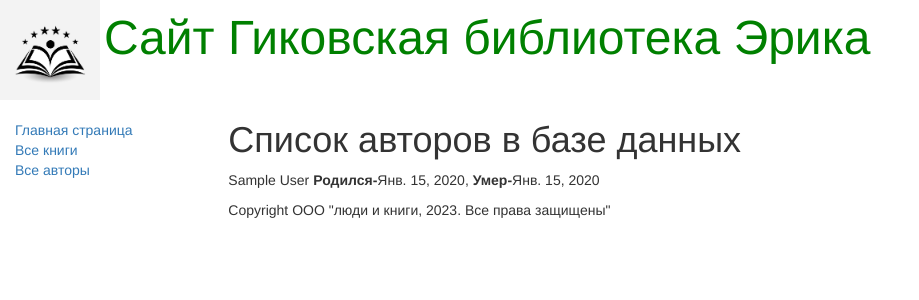
After one commit to ErikNeph/Eric-s_Geek_Library, a Django app: page /authors/ in a window 1280 px wide. The commit adds this page. Shown: the top 300 px of the page, without its empty margins (0-919 px from the left). Run offline with Django 3.2, Linux system fonts and the light colour scheme; tables that the repository leaves empty hold one stand-in row (values such as "Sample post"); some libraries are stand-ins or nearby versions.

Commit message:
Добавил новый класс в views.py, добавил в base_generic.html пагинацию, написал новый шаблон author_list для описания авторов.

```diff
--- a/GeekLibrary/GeekLibrary/urls.py
+++ b/GeekLibrary/GeekLibrary/urls.py
@@ -9,4 +9,5 @@ urlpatterns = [
     url(r'^books/$', views.BookListView.as_view(), name='books'),
     # Определяет шаблон, связывающие URL-адрес с обобщенным классом
     url(r'^book/(?P<pk>\d+)$', views.BookDetailView.as_view(), name='book-detail'),
+    url(r'^authors/$', views.AuthorListView.as_view(), name='authors'),
 ]
--- a/GeekLibrary/catalog/templates/base_generic.html
+++ b/GeekLibrary/catalog/templates/base_generic.html
@@ -24,12 +24,29 @@
               <ul class="sidebar-nav">
                   <li><a href="{% url 'index' %}">Главная страница</a></li>
                   <li><a href="{% url 'books' %}">Все книги</a></li>
-                  <li><a href="">Все авторы</a></li>
+                  <li><a href="{% url 'authors' %}">Все авторы</a></li>
               </ul>
               {% endblock %}
           </div>
           <div class="col-sm-10">
               {% block content %} {% endblock %}
+              {% block pagination %}
+                  {% if is_paginated %}
+                      <div class="pagination">
+                          <span class="page-links">
+                              {% if page_obj.has_previous %}
+                                  <a href="{{request.path}}?page={{page_obj.previous_page_number}}">Предыдущая</a>
+                              {% endif %}
+                              <span class="page-current">
+                                  Страница {{page_obj.number}} из {{page_obj.paginator.num_pages}}.
+                              </span>
+                              {% if page_obj.has_next %}
+                                  <a href="{{request.path}}?page={{page_obj.next_page_number}}">Следующая</a>
+                              {% endif %}
+                          </span>
+                      </div>
+                  {% endif %}
+              {% endblock %}
               {% block footer %}
                   {% block copyright %}
               <p>Copyright OOO "люди и книги, 2023. Все права защищены"</p>
--- /dev/null
+++ b/GeekLibrary/catalog/templates/catalog/author_list.html
@@ -0,0 +1,13 @@
+{% extends "base_generic.html" %}
+{% block content %}
+    <h1>Список авторов в базе данных</h1>
+    {% if author_list %}
+        {% for author in author_list.all %}
+        <p>{{author.first_name}} {{author.last_name}}
+            <strong>Родился-</strong>{{author.date_of_birth}},
+            <strong>Умер-</strong>{{author.date_of_death}}</p>
+        {% endfor %}
+    {% else %}
+        <p>В базе данных нет авторов</p>
+    {% endif %}
+{% endblock %}
--- a/GeekLibrary/catalog/views.py
+++ b/GeekLibrary/catalog/views.py
@@ -24,7 +24,13 @@ def index(request):
 
 class BookListView(generic.ListView):
     model = Book
+    paginate_by = 3
 
 
 class BookDetailView(generic.DetailView):
     model = Book
+
+
+class AuthorListView(generic.ListView):
+    model = Author
+    paginate_by = 4
```
